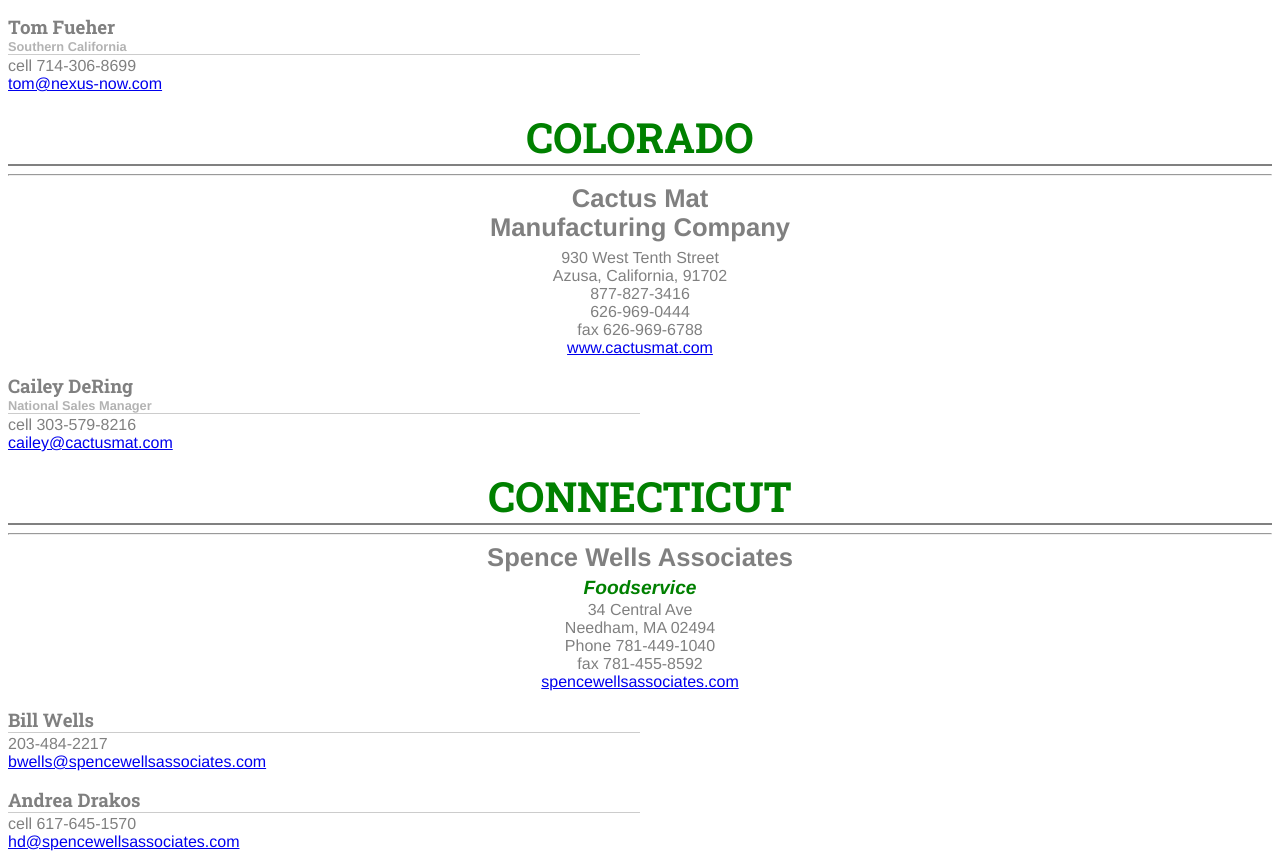
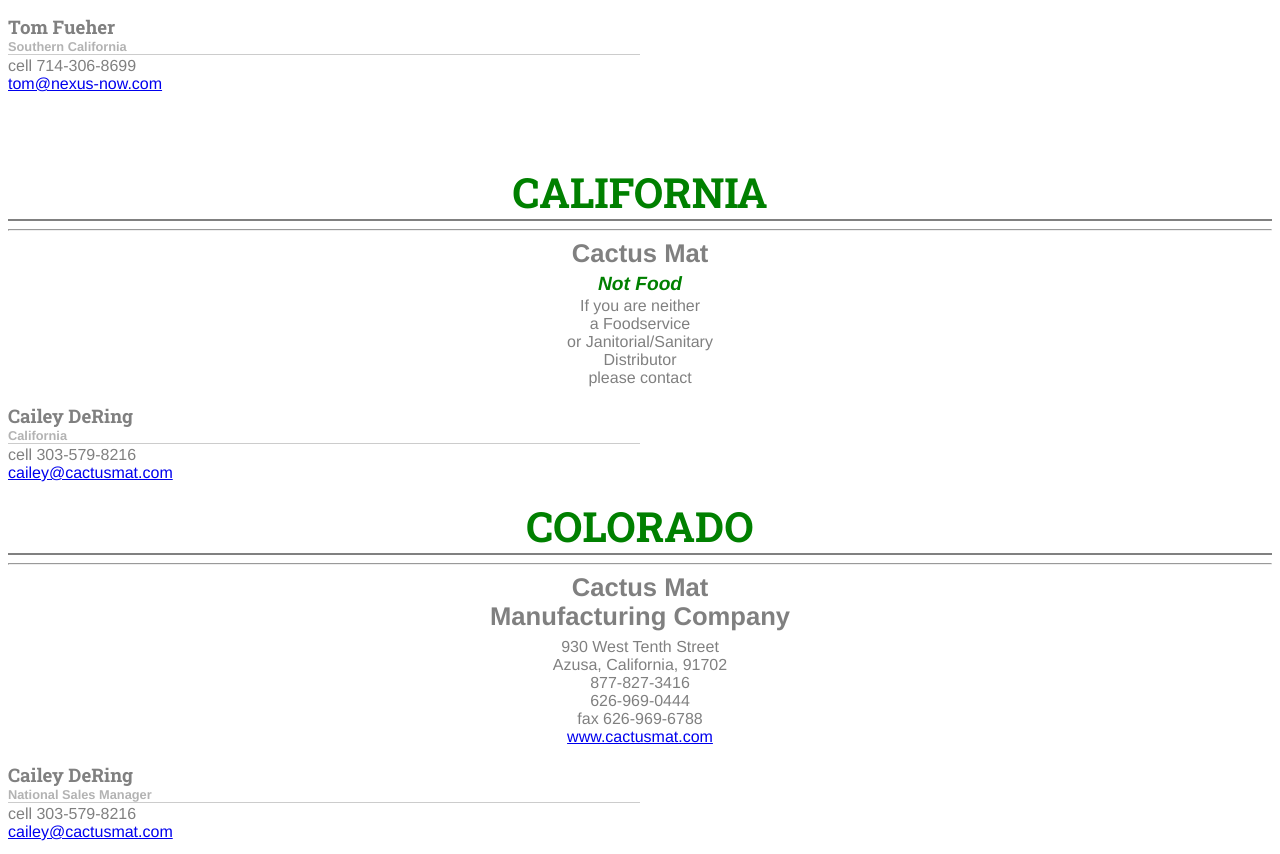
Before and after one commit to scottalane/Locate_A_Rep, a plain HTML site: page index.html in a window 1280 px wide. Shown: the part 4158-5012 px from the top of the page. Drawn offline with Linux system fonts and the light colour scheme.

Commit message:
Locate_A_Rep

```diff
--- a/index.html
+++ b/index.html
@@ -407,6 +407,24 @@
 									<li>cell 714-306-8699</li>
 									<li><a class="sent_button" href="mailto:tom@nexus-now.com">tom@nexus-now.com</a></li>
 								</ul>
+		<h1><br>CALIFORNIA</br></h1>
+			<hr />
+				<h2>Cactus Mat</h2>
+					<h4 class="business_type"><em>Not Food</em></h4>
+						<ul>
+							<li class="company_address">If you are neither</li>
+							<li class="company_address">a Foodservice</li>
+							<li class="company_address">or Janitorial/Sanitary</li>
+							<li class="company_address">Distributor</li>
+							<li class="company_address">please contact</li>
+						</ul>
+					<h3 class="name">Cailey DeRing</h3>
+						<h5 class="territory">California</h3>
+							<ul>
+								<li>cell 303-579-8216</li>
+								<li><a class="sent_button" href="mailto:cailey@cactusmat.com">cailey@cactusmat.com</a></li>
+							</ul>
+
 	</div>
 <!--COLORADO***COLORADO***COLORADO***COLORADO***COLORADO***COLORADO***COLORADO***COLORADO***COLORADO***COLORADO***COLORADO***-->
 	<div id="Colorado" class="state">
```
